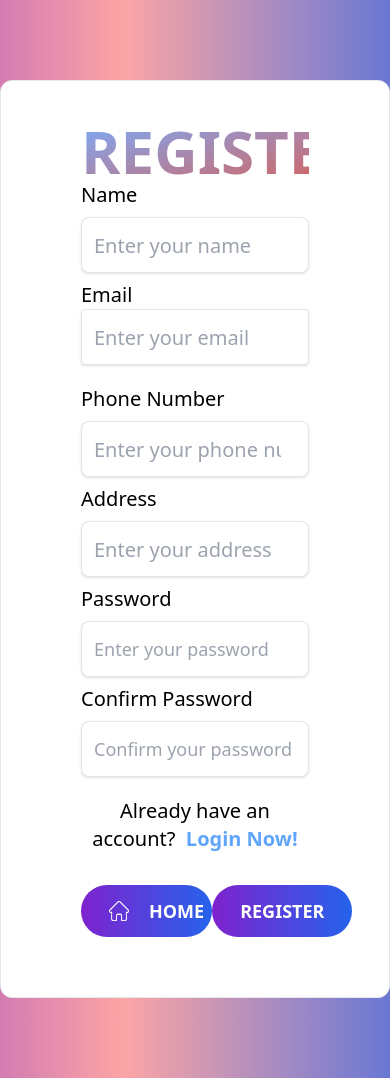
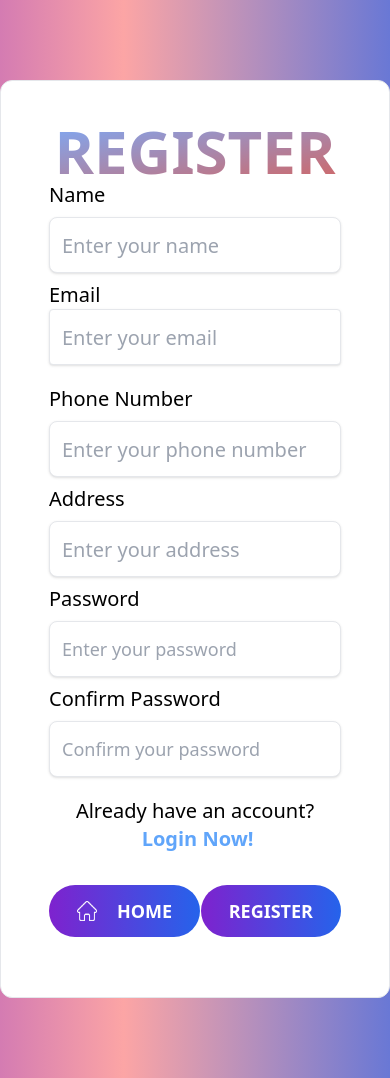
Before and after one commit to ReyKeyS/ProjectBWP, a PHP site: page /register.php in a window 390 px wide. Run offline with PHP 8.4, Linux system fonts and the light colour scheme; data that the repository does not hold is empty; some libraries are stand-ins or nearby versions.

Commit message:
Login Register DONE

```diff
--- a/login.php
+++ b/login.php
@@ -97,7 +97,7 @@
 <body class="bg-gradient-to-r from-purple-700 via-red-300 to-blue-600 animate-geserBg">
     <form action="" method="POST">
         <div class="w-screen h-screen flex justify-center animate-tampil">
-            <div class="bg-white py-10 px-20 w-1/2 m-auto flex flex-col border rounded-xl place-content-center hover:shadow-cyan-300 hover:shadow-xl duration-300">
+            <div class="bg-white py-5 px-16 sm:py-10 sm:px-20 w-full sm:w-1/2 m-auto flex flex-col border rounded-xl place-content-center hover:shadow-cyan-300 hover:shadow-xl duration-300">
                 <h1 class="animate-pulse text-center font-bold text-6xl bg-gradient-to-r from-blue-500 to-red-700 bg-clip-text text-transparent">LOGIN</h1>
                 <div class="text-xl mb-1">Name/Email</div>
                 <input type="text" name="nama" placeholder="Enter your name/email" class="mb-3 px-3 py-2 border shadow rounded-lg w-full h-14 text-xl focus:ring-2 focus:ring-blue-500 focus:outline-none">
--- a/register.php
+++ b/register.php
@@ -87,7 +87,7 @@
 </head>
 <body class="bg-gradient-to-r from-purple-700 via-red-300 to-blue-600 animate-geserBg">
     <form action="" method="POST">
-        <div class="container bg-white box-border py-10 px-20 mx-auto my-20 flex-col top-52 left-52 border rounded-xl place-content-center hover:shadow-xl hover:shadow-cyan-300 duration-300 animate-tampil">
+        <div class="container bg-white box-border py-10 px-12 sm:px-20 mx-auto my-20 flex-col top-52 left-52 border rounded-xl place-content-center hover:shadow-xl hover:shadow-cyan-300 duration-300 animate-tampil">
             <h1 class="text-center font-bold text-6xl bg-gradient-to-br from-blue-500 to-red-700 bg-clip-text text-transparent animate-pulse">REGISTER</h1>
             <span class="text-xl">Name</span>
             <input type="text" placeholder="Enter your name" name="name" class="my-2 px-3 py-2 w-full h-14 text-xl border shadow rounded-lg focus:ring-2 focus:ring-blue-300 focus:outline-none">
```
